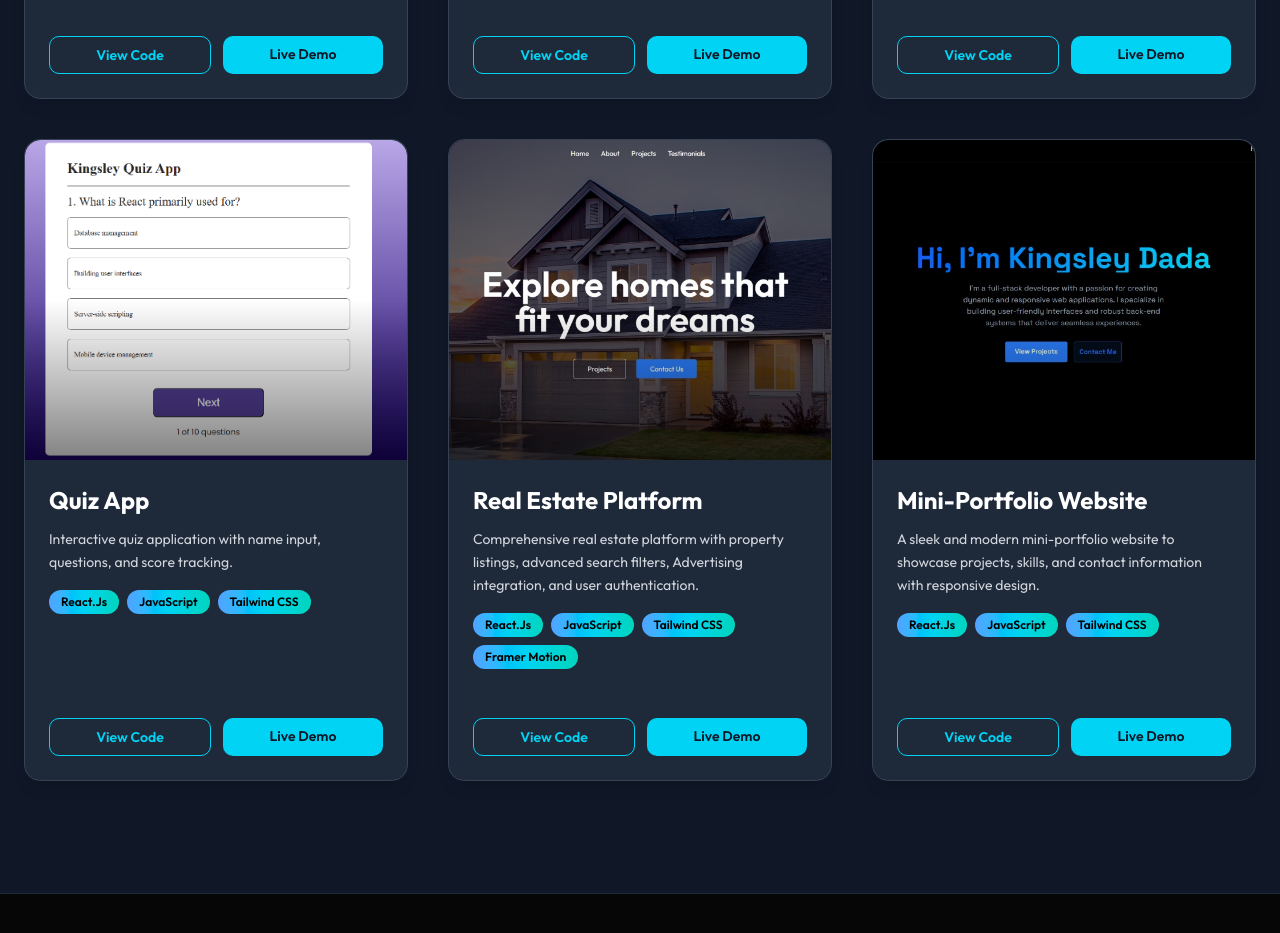
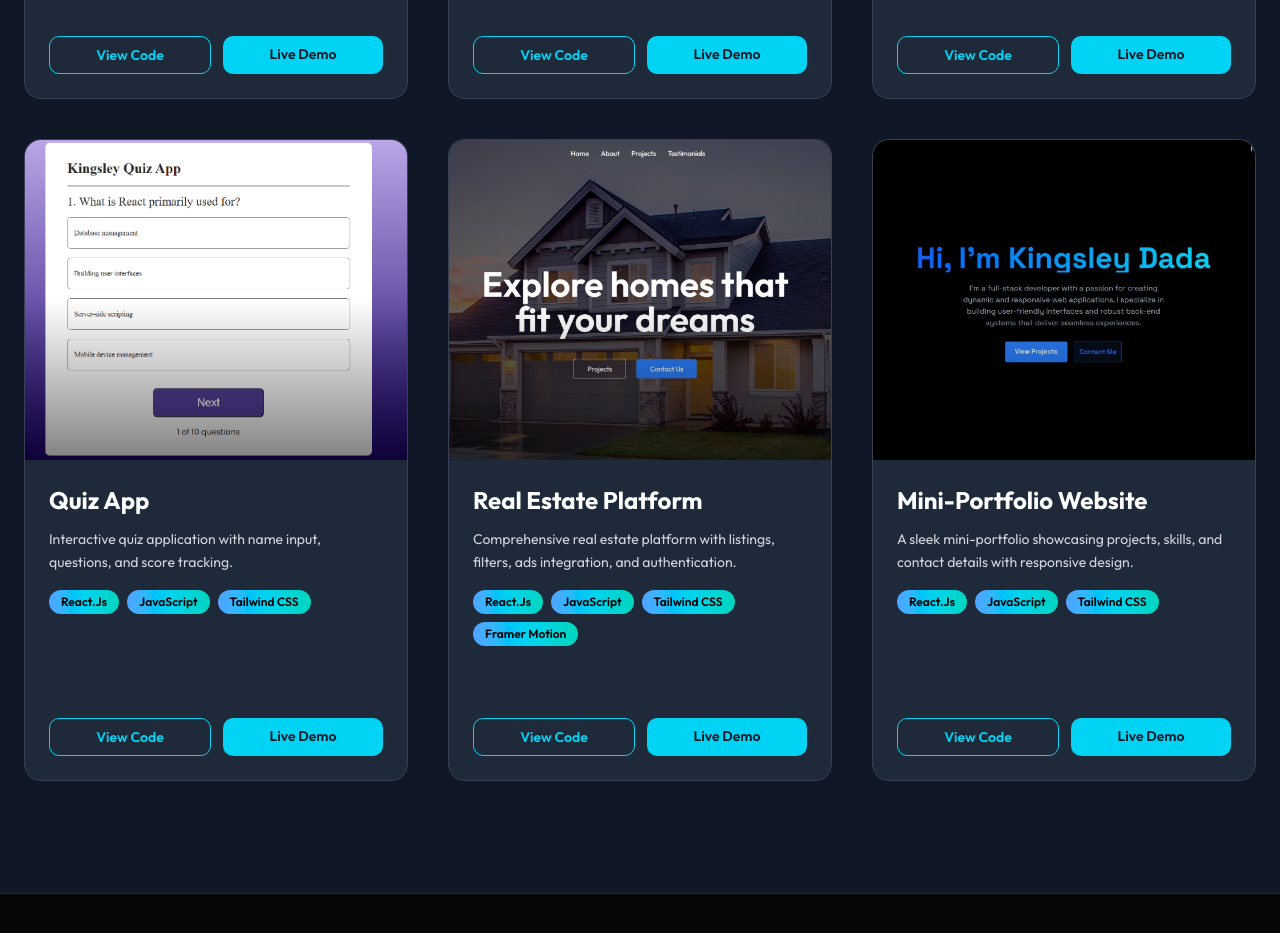
Before and after one commit to King-web-cell-05/kingsleydada-portfolio, a Next.js app: page / in a window 1280 px wide. Shown: the part 3400-4333 px from the top of the page. Built offline with nearby package versions, Linux system fonts and the light colour scheme; a web font is replaced by a local one.

Commit message:
Added live link to one of the project

```diff
--- a/components/projects.tsx
+++ b/components/projects.tsx
@@ -1,9 +1,9 @@
 /* eslint-disable react/no-unescaped-entities */
 
-"use client"
+"use client";
 
-import Image from "next/image"
-import { motion } from "framer-motion"
+import Image from "next/image";
+import { motion } from "framer-motion";
 
 const projects = [
   {
@@ -19,17 +19,18 @@ const projects = [
   {
     id: 2,
     title: "Barbing website",
-    description: "A responsive barbing website design showcasing services, pricing, and booking options with modern aesthetics.",
+    description:
+      "A responsive barbing website design showcasing services, pricing, and booking options with modern aesthetics.",
     technologies: ["Next.js", "Tailwind CSS", "TypeScript"],
     image: "/barbing-website-pic.jpeg",
     link: "https://github.com/King-web-cell-05/2talk",
-    live: "https://king-web-cell-05.github.io/barbing-website/",
+    live: "https://house-of-2talk-entertainment.vercel.app",
   },
   {
     id: 3,
     title: "Weather App",
     description:
-      "A stylish weather application that provides real-time weather updates, forecasts, and dynamic backgrounds based on weather conditions.",
+      "A stylish weather application providing real-time weather updates, forecasts, and dynamic backgrounds.",
     technologies: ["JavaScript", "CSS", "HTML", "OpenWeatherMap API"],
     image: "/weather-apc.jpg",
     link: "https://github.com/King-web-cell-05/weather-Apc",
@@ -38,7 +39,8 @@ const projects = [
   {
     id: 4,
     title: "Quiz App",
-    description: "Interactive quiz application with name input,  questions, and score tracking.",
+    description:
+      "Interactive quiz application with name input, questions, and score tracking.",
     technologies: ["React.Js", "JavaScript", "Tailwind CSS"],
     image: "/quiz-app.png",
     link: "https://github.com/King-web-cell-05/quiz-app",
@@ -48,7 +50,7 @@ const projects = [
     id: 5,
     title: "Real Estate Platform",
     description:
-      "Comprehensive real estate platform with property listings, advanced search filters, Advertising integration, and user authentication.",
+      "Comprehensive real estate platform with listings, filters, ads integration, and authentication.",
     technologies: ["React.Js", "JavaScript", "Tailwind CSS", "Framer Motion"],
     image: "/real-estate-pic.jpg",
     link: "https://github.com/King-web-cell-05/realestate",
@@ -58,18 +60,21 @@ const projects = [
     id: 6,
     title: "Mini-Portfolio Website",
     description:
-      "A sleek and modern mini-portfolio website to showcase projects, skills, and contact information with responsive design.",
+      "A sleek mini-portfolio showcasing projects, skills, and contact details with responsive design.",
     technologies: ["React.Js", "JavaScript", "Tailwind CSS"],
     image: "/king-portfolio.jpg",
     link: "https://github.com/King-web-cell-05/kingsley-portfolio",
     live: "https://king-portfolio-nu.vercel.app/",
   },
-]
+];
 
 export default function ProjectsSection() {
   return (
-    <section id="projects" className="py-28 px-6 bg-gray-900 border-y border-gray-800">
-      <div className="max-w-7xl mx-auto">
+    <section
+      id="projects"
+      className="py-28 px-6 bg-gray-900 border-y border-gray-800 overflow-x-hidden"
+    >
+      <div className="max-w-7xl mx-auto overflow-x-hidden">
         <h2 className="text-4xl md:text-5xl font-extrabold mb-20 text-center text-white">
           Featured{" "}
           <span className="bg-gradient-to-r from-blue-400 via-cyan-400 to-teal-400 bg-clip-text text-transparent">
@@ -78,24 +83,26 @@ export default function ProjectsSection() {
         </h2>
 
         <motion.div
-          className="grid grid-cols-1 md:grid-cols-2 lg:grid-cols-3 gap-10"
+          className="grid grid-cols-1 md:grid-cols-2 lg:grid-cols-3 gap-10 overflow-x-hidden"
           initial="hidden"
           animate="visible"
           variants={{
             hidden: {},
             visible: {
-              transition: {
-                staggerChildren: 0.15,
-              },
+              transition: { staggerChildren: 0.15 },
             },
           }}
         >
           {projects.map((project) => (
+            <div key={project.id} className="overflow-hidden rounded-2xl">
               <motion.div
-              key={project.id}
-              className="group relative bg-gray-800 border border-gray-700 rounded-2xl overflow-hidden shadow-lg hover:shadow-cyan-500/20 transition-all duration-500 transform hover:-translate-y-2"
+                className="group relative bg-gray-800 border border-gray-700 rounded-2xl shadow-lg hover:shadow-cyan-500/20 transition-all duration-500"
                 initial={{ opacity: 0, y: 30 }}
-              animate={{ opacity: 1, y: 0, transition: { duration: 0.8, ease: "easeOut" } }}
+                animate={{
+                  opacity: 1,
+                  y: 0,
+                  transition: { duration: 0.8, ease: "easeOut" },
+                }}
                 whileHover={{ scale: 1.03 }}
               >
                 {/* Project Image */}
@@ -106,16 +113,19 @@ export default function ProjectsSection() {
                     fill
                     className="object-cover group-hover:scale-110 transition-transform duration-500"
                   />
-                <div className="absolute inset-0 bg-gradient-to-t from-black/70 via-transparent to-transparent opacity-70 group-hover:opacity-50 transition-opacity duration-500"></div>
+                  <div className="absolute inset-0 bg-gradient-to-t from-black/70 via-transparent to-transparent opacity-70 group-hover:opacity-50 transition-opacity duration-500" />
                 </div>
 
-              {/* Project Content */}
+                {/* Content */}
                 <div className="p-6 flex flex-col justify-between h-[320px]">
                   <div>
-                  <h3 className="text-2xl font-bold mb-3 text-white">{project.title}</h3>
-                  <p className="text-gray-300 text-sm mb-4 leading-relaxed">{project.description}</p>
+                    <h3 className="text-2xl font-bold mb-3 text-white">
+                      {project.title}
+                    </h3>
+                    <p className="text-gray-300 text-sm mb-4 leading-relaxed">
+                      {project.description}
+                    </p>
 
-                  {/* Technologies */}
                     <div className="flex flex-wrap gap-2 mb-4">
                       {project.technologies.map((tech, i) => (
                         <span
@@ -128,10 +138,7 @@ export default function ProjectsSection() {
                     </div>
                   </div>
 
-                {/* Action Buttons */}
                   <div className="flex gap-3 mt-2">
-
-                  {/* OPEN IN NEW TAB */}
                     <a
                       href={project.link}
                       target="_blank"
@@ -149,16 +156,16 @@ export default function ProjectsSection() {
                     >
                       Live Demo
                     </a>
-
                   </div>
                 </div>
 
                 {/* Glow border */}
                 <div className="absolute inset-0 pointer-events-none rounded-2xl border border-cyan-500 opacity-0 group-hover:opacity-50 transition-opacity duration-500"></div>
               </motion.div>
+            </div>
           ))}
         </motion.div>
       </div>
     </section>
-  )
+  );
 }
```
Lines whose indentation alone changed are shown as unchanged.
